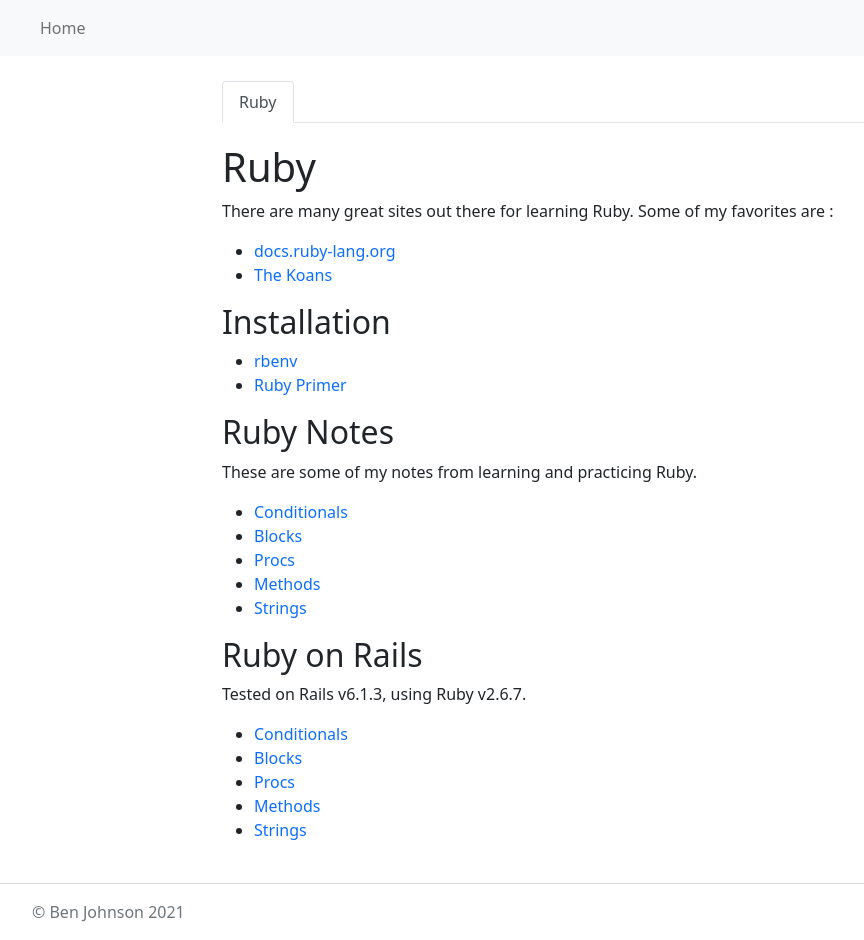
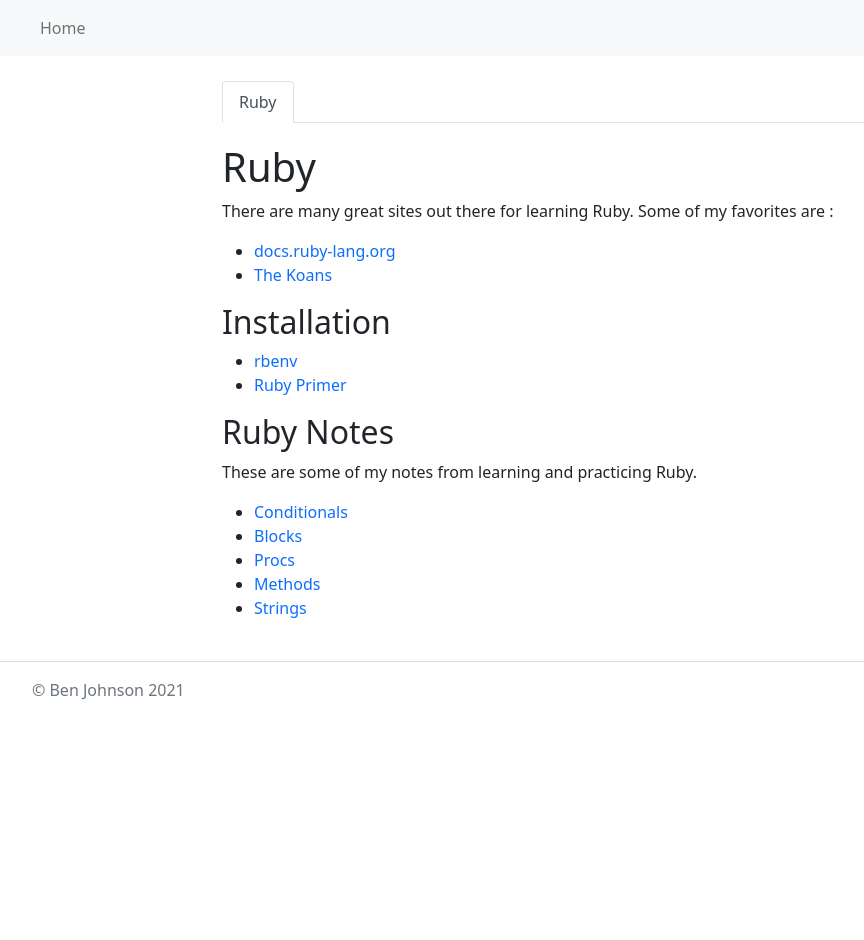
Before and after one commit to bdjohnson529/codechalet.com, a Jekyll site: the page built from _docs/ruby/index.md, in a window 1280 px wide. Shown: the whole page, without its empty margins (50-914 px from the left). Built offline with Jekyll 4.4.1, drawn with Linux system fonts in a browser that asks for light colours; after the commit the page ends 900 px from its top, so only the background shows below that.

Commit message:
feat: reorganize

```diff
--- a/_data/settings.yml
+++ b/_data/settings.yml
@@ -5,7 +5,7 @@
   - Ruby on Rails
   - Flask
 
-tutorials:
+languages:
   - Python
   - Ruby
-  - Windows
+  - Javascript
--- a/_docs/ruby/index.md
+++ b/_docs/ruby/index.md
@@ -43,20 +43,3 @@
   {% endif %}
 {%- endfor -%}
 </ul>
-
-## Ruby on Rails
-Tested on Rails v6.1.3, using Ruby v2.6.7.
-
-<ul>
-{%- for page in pages -%}
-  {% if page.path contains "ruby/ruby-syntax" %}
-    {% unless page.path contains "index.md" %}
-      <li>
-        <a href="{{ page.url | relative_url }}">
-          {{ page.title | escape }}
-        </a>
-      </li>
-    {% endunless %}
-  {% endif %}
-{%- endfor -%}
-</ul>
--- a/_includes/navpill.html
+++ b/_includes/navpill.html
@@ -3,6 +3,6 @@
     <button class="nav-link" id="featured-button" onclick="FilterTopics('featured')">Featured</button>
   </li>
   <li class="nav-item">
-    <button class="nav-link" id="tutorials-button" onclick="FilterTopics('tutorials')">Tutorials</button>
+    <button class="nav-link" id="languages-button" onclick="FilterTopics('languages')">Languages</button>
   </li>
 </ul>
--- a/assets/js/navpill.js
+++ b/assets/js/navpill.js
@@ -2,7 +2,7 @@
 ---
 
 const filters_topics = {"featured-button" : [ '{{ site.data.settings.featured | join: "', '" }}' ],
-                        "tutorials-button" : [ '{{ site.data.settings.tutorials | join: "', '" }}' ]
+                        "languages-button" : [ '{{ site.data.settings.languages | join: "', '" }}' ]
                        }
 
 function FilterTopics(filter) {
```
Also changed, not shown: Gemfile.lock.
